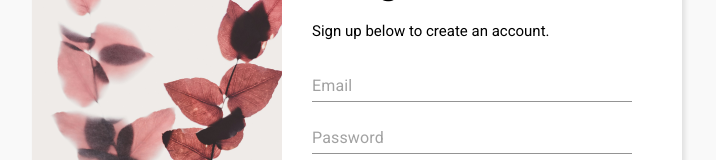
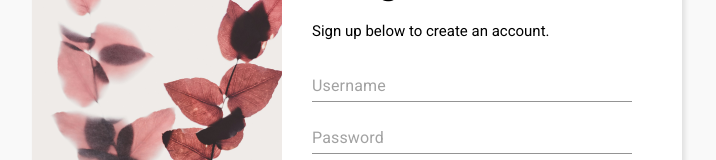
Before and after one commit to evangelenesiyin/to-do-list, a React (Vite) app: page / in a window 1280 px wide. Both pictures are taken after a click on the button "Sign up here". Shown: the part 234-394 px from the top of the page, without its empty margins (283-999 px from the left). Built offline with nearby package versions, Linux system fonts and the light colour scheme.

Commit message:
feat: add signup functionality

```diff
--- a/src/components/SignUpForm.jsx
+++ b/src/components/SignUpForm.jsx
@@ -3,11 +3,14 @@ import { useNavigate } from "react-router-dom";
 import FormControl from '@mui/material/FormControl';
 import Input from '@mui/material/Input';
 import Button from '@mui/material/Button';
+import GoogleLoginComponent from "./GoogleLogin";
+import { signUpService } from "../utils/users-service";
+import { showToast } from './Toast';
 
-export default function SignUpForm({ toggleForm }) {
+export default function SignUpForm({ toggleForm, setUser, status, setStatus }) {
     const [userData, setUserData] = useState({
-    email: "",
-    password: "",
+    username: "",
+    password: ""
     });
 
     const navigate = useNavigate();
@@ -15,34 +18,34 @@ export default function SignUpForm({ toggleForm }) {
     const handleChange = (e) => {
     const { name, value } = e.target;
 
-    if (name === 'email') {
-        const isEmailValid = /^[a-zA-Z0-9]+@[a-zA-Z0-9]+\.[A-Za-z]+$/.test(value);
+    if (name === 'username') {
         setUserData({
         ...userData,
         [name]: value,
-        valid: isEmailValid && isFormValid(),
         });
     } else {
         setUserData({
         ...userData,
         [name]: value,
-        valid: isFormValid(),
         });
     }
     };
 
-    const isFormValid = () => {
-    return (
-        userData.email &&
-        /^[a-zA-Z0-9]+@[a-zA-Z0-9]+\.[A-Za-z]+$/.test(userData.email) &&
-        userData.password
-    );
-    };
-
-    const handleSubmit = async (e) => {
-        e.preventDefault();
-        navigate("/todo");
+     const handleSubmit = async (e) => {
+    e.preventDefault();
+    try {
+        const user = await signUpService(userData);
+        if (user !== null && user !== undefined) {
+            setUser(user);
+            navigate("/home");
+        }
+    } catch (err) {
+        setStatus("error");
+        showToast("error", "Unable to create an account. Please try again.")
+    } finally {
+        setStatus(null);
     }
+  }
 
     return (
         <div className="landing-page">
@@ -57,16 +60,16 @@ export default function SignUpForm({ toggleForm }) {
                 <form onSubmit={handleSubmit}>
                 <FormControl required >
                     <Input
-                    name="email"
-                    value={userData.email}
-                    placeholder="Email"
+                    name="username"
+                    value={userData.username}
+                    placeholder="Username"
                     onChange={handleChange}
                     autoComplete="off"
                     style={{ width: 320 }}
                     />
                 </FormControl>
 
-                {(userData.email !== "" && !userData.email.includes("@")) && (<div className="form-validation-message">example@yourdomain.com</div>)}
+                {(userData.username !== "" && userData.username.length < 6) && (<div className="form-validation-message">Username must be at least 6 characters.</div>)}
 
                 <FormControl required>
                     <Input
```
